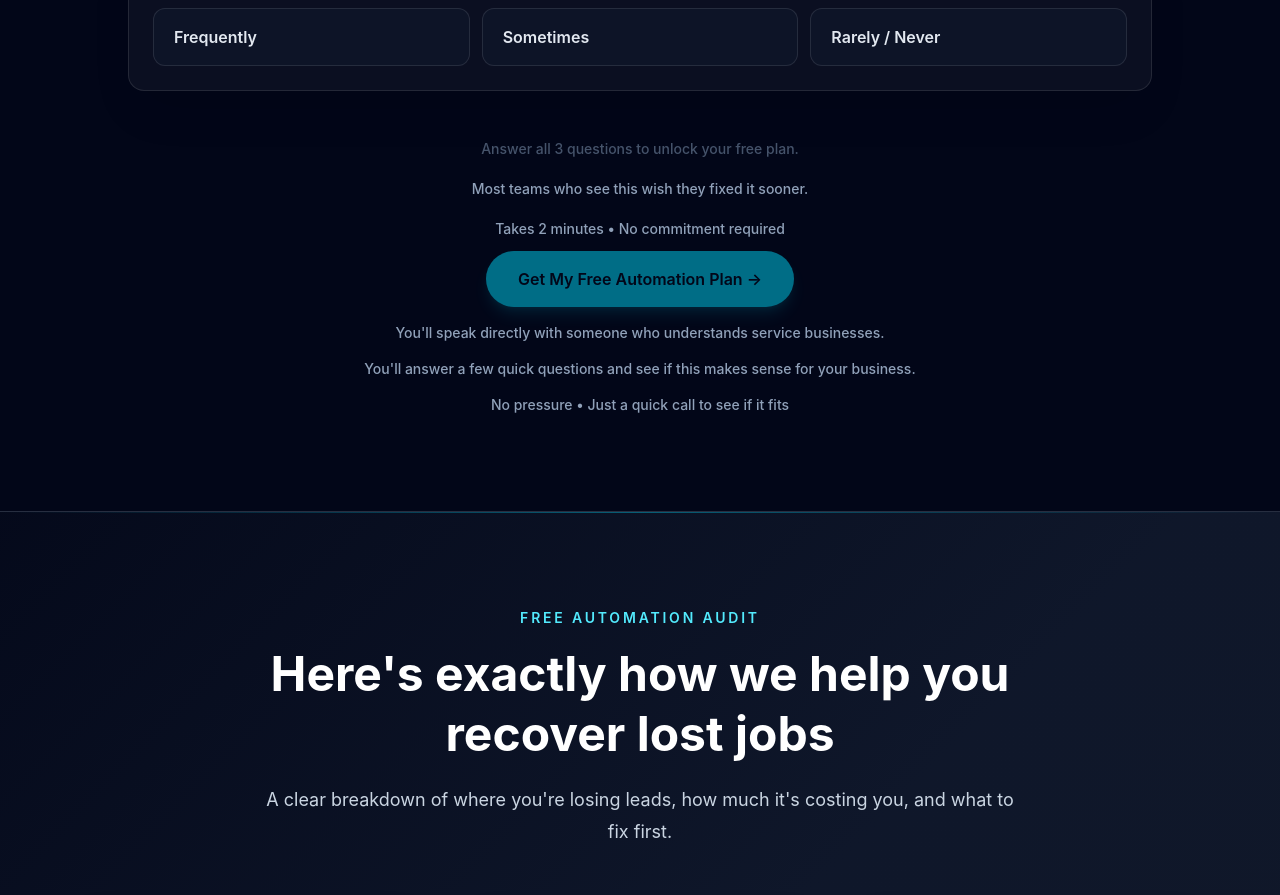
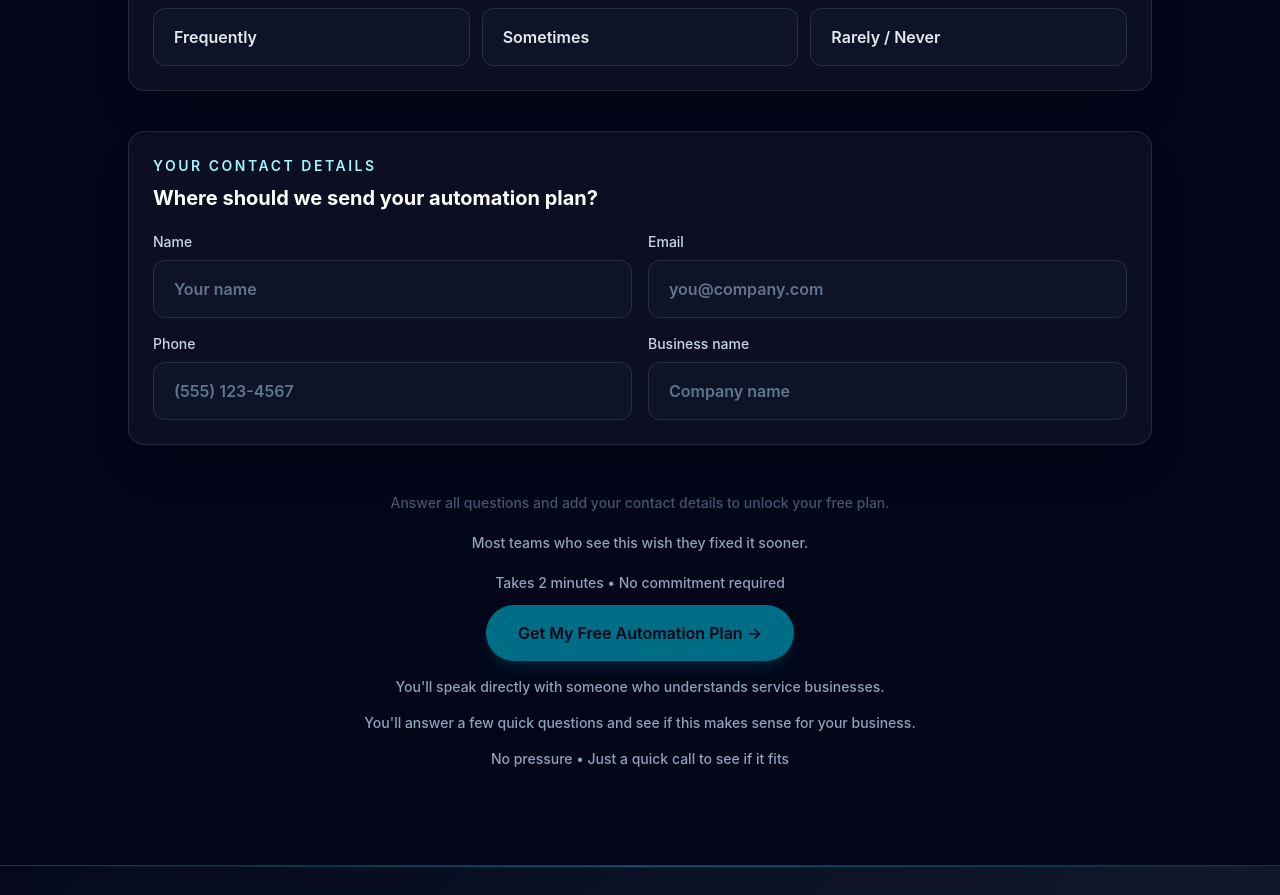
Before and after one commit to VjekoTRW/ai-agency-lead-capture, a React (Vite) app: page / in a window 1280 px wide. Shown: the part 3500-4395 px from the top of the page. Built offline with nearby package versions, Linux system fonts and the light colour scheme; no server answers.

Commit message:
Add contact capture before booking

```diff
--- a/src/App.tsx
+++ b/src/App.tsx
@@ -25,6 +25,12 @@ function App() {
   const [selectedAnswers, setSelectedAnswers] = useState<Record<number, string>>(
     {},
   )
+  const [contactForm, setContactForm] = useState({
+    name: '',
+    email: '',
+    phone: '',
+    businessName: '',
+  })
 
   const problems = [
     'After-hours calls go unanswered while competitors book the job',
@@ -85,11 +91,15 @@ function App() {
 
   const isAssessmentComplete =
     Object.keys(selectedAnswers).length === assessmentQuestions.length
+  const isContactComplete = Object.values(contactForm).every(
+    (value) => value.trim().length > 0,
+  )
+  const canBookAudit = isAssessmentComplete && isContactComplete
 
   const handleAssessmentBooking = async (event: MouseEvent<HTMLAnchorElement>) => {
     event.preventDefault()
 
-    if (!isAssessmentComplete) {
+    if (!canBookAudit) {
       return
     }
 
@@ -103,8 +113,19 @@ function App() {
       'speed',
       responseSpeedParams[selectedAnswers[2]] ?? selectedAnswers[2],
     )
+    calendlyUrl.searchParams.set('name', contactForm.name.trim())
+    calendlyUrl.searchParams.set('email', contactForm.email.trim())
+    calendlyUrl.searchParams.set('phone', contactForm.phone.trim())
+    calendlyUrl.searchParams.set(
+      'business_name',
+      contactForm.businessName.trim(),
+    )
 
     const { error } = await supabase.from('leads').insert({
+      name: contactForm.name.trim(),
+      email: contactForm.email.trim(),
+      phone: contactForm.phone.trim(),
+      business_name: contactForm.businessName.trim(),
       service_type: selectedAnswers[0],
       lead_source: selectedAnswers[1],
       response_speed: selectedAnswers[2],
@@ -451,17 +472,102 @@ function App() {
             ))}
           </div>
 
+          <div className="mt-10 rounded-2xl border border-white/10 bg-white/[0.04] p-6 shadow-2xl shadow-black/10">
+            <div className="mb-5">
+              <p className="text-sm font-semibold uppercase tracking-[0.18em] text-cyan-200">
+                Your contact details
+              </p>
+              <h3 className="mt-2 text-xl font-bold text-white">
+                Where should we send your automation plan?
+              </h3>
+            </div>
+
+            <div className="grid gap-4 sm:grid-cols-2">
+              <label className="block">
+                <span className="mb-2 block text-sm font-medium text-slate-300">
+                  Name
+                </span>
+                <input
+                  type="text"
+                  value={contactForm.name}
+                  onChange={(event) =>
+                    setContactForm((currentForm) => ({
+                      ...currentForm,
+                      name: event.target.value,
+                    }))
+                  }
+                  className="w-full rounded-xl border border-white/10 bg-slate-900/70 px-5 py-4 text-base font-semibold text-white outline-none transition-all duration-200 placeholder:text-slate-500 focus:border-cyan-400 focus:ring-2 focus:ring-cyan-300/30"
+                  placeholder="Your name"
+                />
+              </label>
+
+              <label className="block">
+                <span className="mb-2 block text-sm font-medium text-slate-300">
+                  Email
+                </span>
+                <input
+                  type="email"
+                  value={contactForm.email}
+                  onChange={(event) =>
+                    setContactForm((currentForm) => ({
+                      ...currentForm,
+                      email: event.target.value,
+                    }))
+                  }
+                  className="w-full rounded-xl border border-white/10 bg-slate-900/70 px-5 py-4 text-base font-semibold text-white outline-none transition-all duration-200 placeholder:text-slate-500 focus:border-cyan-400 focus:ring-2 focus:ring-cyan-300/30"
+                  placeholder="you@company.com"
+                />
+              </label>
+
+              <label className="block">
+                <span className="mb-2 block text-sm font-medium text-slate-300">
+                  Phone
+                </span>
+                <input
+                  type="tel"
+                  value={contactForm.phone}
+                  onChange={(event) =>
+                    setContactForm((currentForm) => ({
+                      ...currentForm,
+                      phone: event.target.value,
+                    }))
+                  }
+                  className="w-full rounded-xl border border-white/10 bg-slate-900/70 px-5 py-4 text-base font-semibold text-white outline-none transition-all duration-200 placeholder:text-slate-500 focus:border-cyan-400 focus:ring-2 focus:ring-cyan-300/30"
+                  placeholder="(555) 123-4567"
+                />
+              </label>
+
+              <label className="block">
+                <span className="mb-2 block text-sm font-medium text-slate-300">
+                  Business name
+                </span>
+                <input
+                  type="text"
+                  value={contactForm.businessName}
+                  onChange={(event) =>
+                    setContactForm((currentForm) => ({
+                      ...currentForm,
+                      businessName: event.target.value,
+                    }))
+                  }
+                  className="w-full rounded-xl border border-white/10 bg-slate-900/70 px-5 py-4 text-base font-semibold text-white outline-none transition-all duration-200 placeholder:text-slate-500 focus:border-cyan-400 focus:ring-2 focus:ring-cyan-300/30"
+                  placeholder="Company name"
+                />
+              </label>
+            </div>
+          </div>
+
           <div className="mt-12 text-center">
             <p
               className={`mb-5 text-sm font-medium transition-opacity duration-200 ${
-                isAssessmentComplete
+                canBookAudit
                   ? 'text-cyan-100 opacity-100'
                   : 'text-slate-500 opacity-70'
               }`}
             >
-              {isAssessmentComplete
+              {canBookAudit
                 ? "Based on your answers, you're likely missing qualified jobs each week."
-                : 'Answer all 3 questions to unlock your free plan.'}
+                : 'Answer all questions and add your contact details to unlock your free plan.'}
             </p>
             <p className="mb-5 text-sm font-medium text-slate-400">
               Most teams who see this wish they fixed it sooner.
@@ -477,9 +583,9 @@ function App() {
             >
               <button
                 type="button"
-                disabled={!isAssessmentComplete}
+                disabled={!canBookAudit}
                 className={`rounded-full bg-cyan-400 px-8 py-4 text-base font-semibold text-slate-950 shadow-lg shadow-cyan-400/20 transition-all duration-200 focus:outline-none focus:ring-2 focus:ring-cyan-300 focus:ring-offset-2 focus:ring-offset-slate-950 ${
-                  isAssessmentComplete
+                  canBookAudit
                     ? 'hover:scale-105 hover:bg-cyan-300 hover:brightness-110 hover:shadow-xl hover:shadow-cyan-400/35'
                     : 'cursor-not-allowed opacity-50'
                 }`}
```
